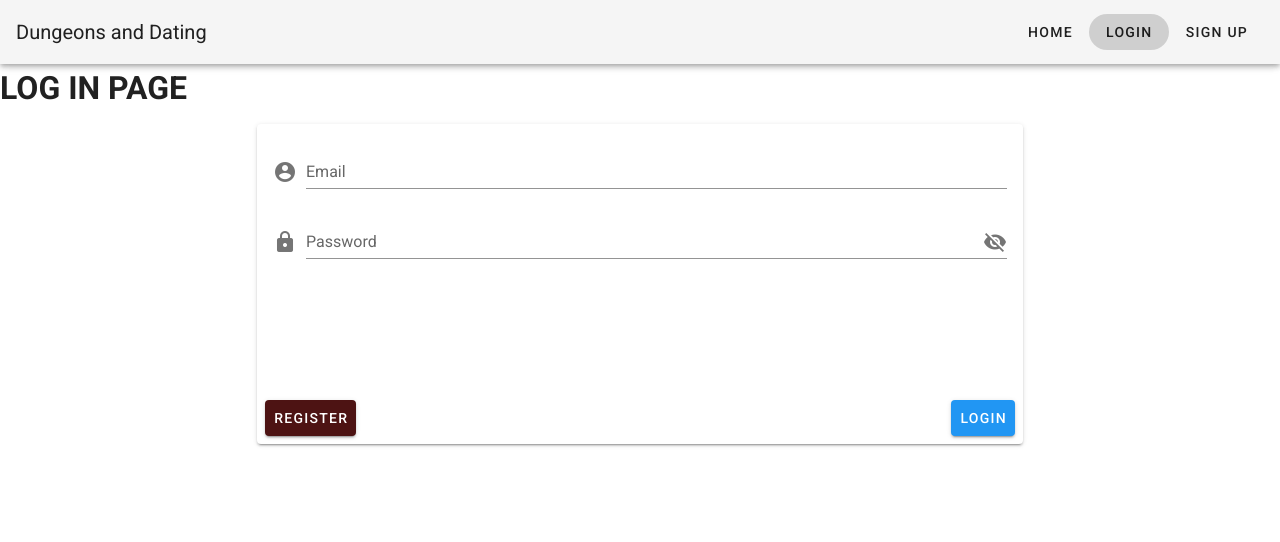
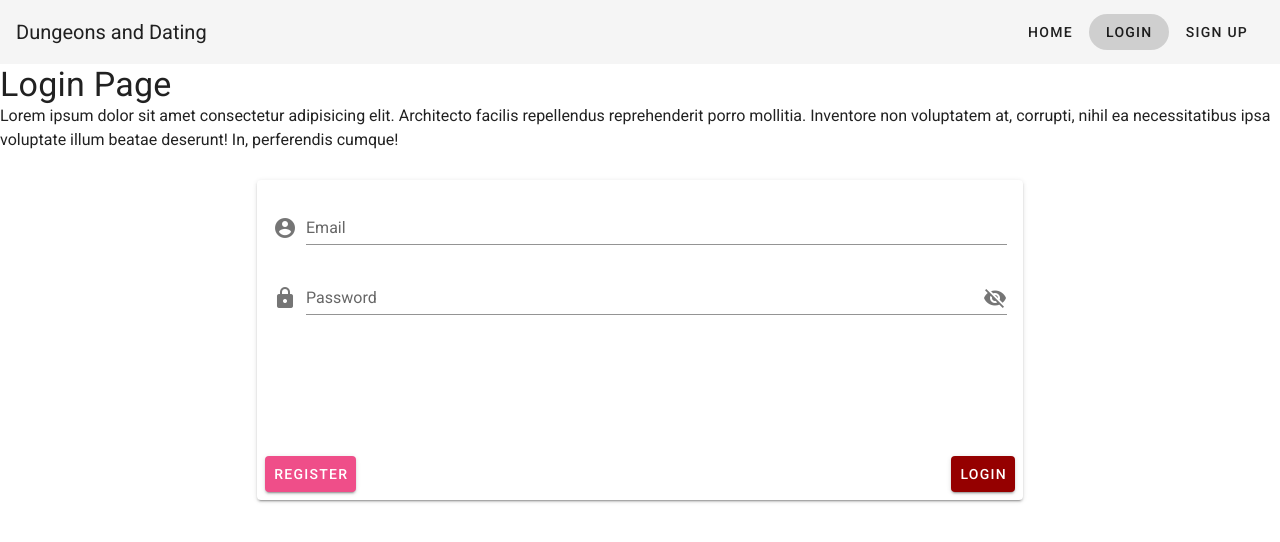
Before and after one commit to pro-videntia/dnd_website, a Nuxt app: page /login in a window 1280 px wide. Shown: the top 542 px of the page. Built offline with nearby package versions, Linux system fonts and the light colour scheme.

Commit message:
updated pages with new themes and fonts from nuxt.config themes

```diff
--- a/components/SignUpForm.vue
+++ b/components/SignUpForm.vue
@@ -34,7 +34,7 @@
             v-model="password"
             :rules="passwordRules"
           ></v-text-field>
-          <v-btn color="success" type="submit">Signup</v-btn>
+          <v-btn color="secondary" type="submit">Signup</v-btn>
         </v-form>
       </v-card-text>
     </v-card>
--- a/components/layoutComponents/navbar.vue
+++ b/components/layoutComponents/navbar.vue
@@ -1,6 +1,6 @@
 <template>
     <v-app-bar>
-        <v-toolbar-title>Dungeons and Dating</v-toolbar-title>
+        <v-toolbar-title class="header-1">Dungeons and Dating</v-toolbar-title>
         <v-spacer></v-spacer>
         <v-btn text rounded to="/">
             Home
--- a/components/loginMod.vue
+++ b/components/loginMod.vue
@@ -23,9 +23,9 @@
             </v-card-text>
             <div class="py-12"></div>
             <v-card-actions>
-              <v-btn to="/signup" color="success">Register</v-btn>
+              <v-btn to="/signup" color="secondary">Register</v-btn>
               <v-spacer></v-spacer>
-              <v-btn color="info" @click="loginUser">Login</v-btn>
+              <v-btn color="primary" @click="loginUser">Login</v-btn>
             </v-card-actions>
           </v-card>
         </v-col>
--- a/layouts/default.vue
+++ b/layouts/default.vue
@@ -1,8 +1,10 @@
 <template>
-  <v-app dark>
+  <v-app light>
     <navbar></navbar>
     <v-content>
-      <nuxt></nuxt>
+      <v-app>
+        <nuxt></nuxt>
+      </v-app>
     </v-content>
   </v-app>
 </template>
--- a/pages/index.vue
+++ b/pages/index.vue
@@ -1,14 +1,14 @@
 <template>
   <div>
-    <v-app>
-      <h1>INDEX PAGE</h1>
-      <p>
-        Lorem ipsum dolor sit amet consectetur adipisicing elit. Quo, quia unde,
-        omnis praesentium est quaerat, dolorum facilis recusandae vero iste a.
-        Quae eos totam nesciunt velit ullam. Molestiae, sit fugit!
-      </p>
-    </v-app>
+    <h1 class="display-1">Index Page</h1>
+    <p>
+      Lorem ipsum dolor sit amet consectetur adipisicing elit. Quo, quia unde,
+      omnis praesentium est quaerat, dolorum facilis recusandae vero iste a.
+      Quae eos totam nesciunt velit ullam. Molestiae, sit fugit!
+    </p>
   </div>
 </template>
 
 <script></script>
+
+<style lang="scss" scoped></style>
--- a/pages/login.vue
+++ b/pages/login.vue
@@ -1,6 +1,7 @@
 <template>
     <div>
-        <h1>LOG IN PAGE</h1>
+        <h1 class="display-1">Login Page</h1>
+        <p>Lorem ipsum dolor sit amet consectetur adipisicing elit. Architecto facilis repellendus reprehenderit porro mollitia. Inventore non voluptatem at, corrupti, nihil ea necessitatibus ipsa voluptate illum beatae deserunt! In, perferendis cumque!</p>
         <login></login>
     </div>
 </template>
```
